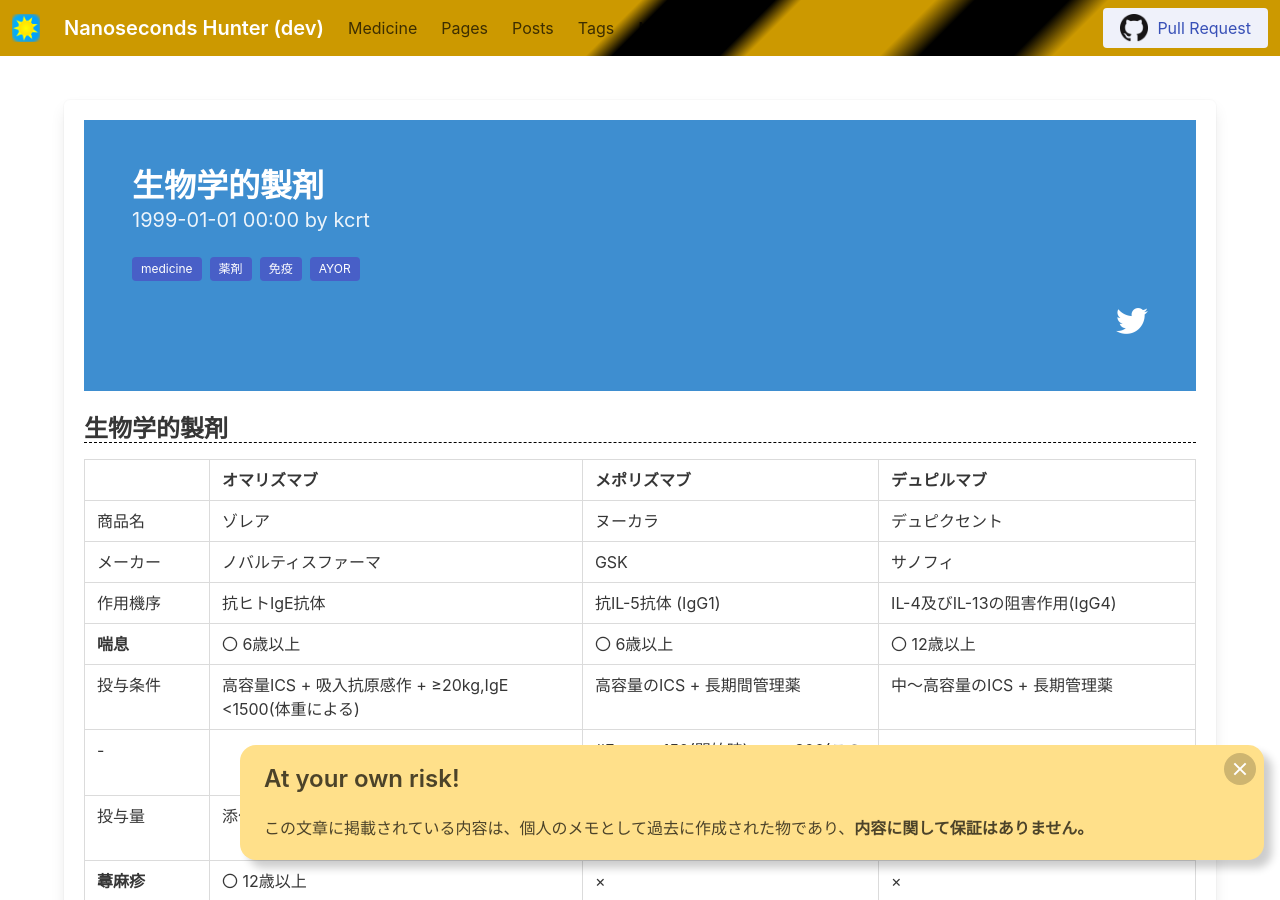
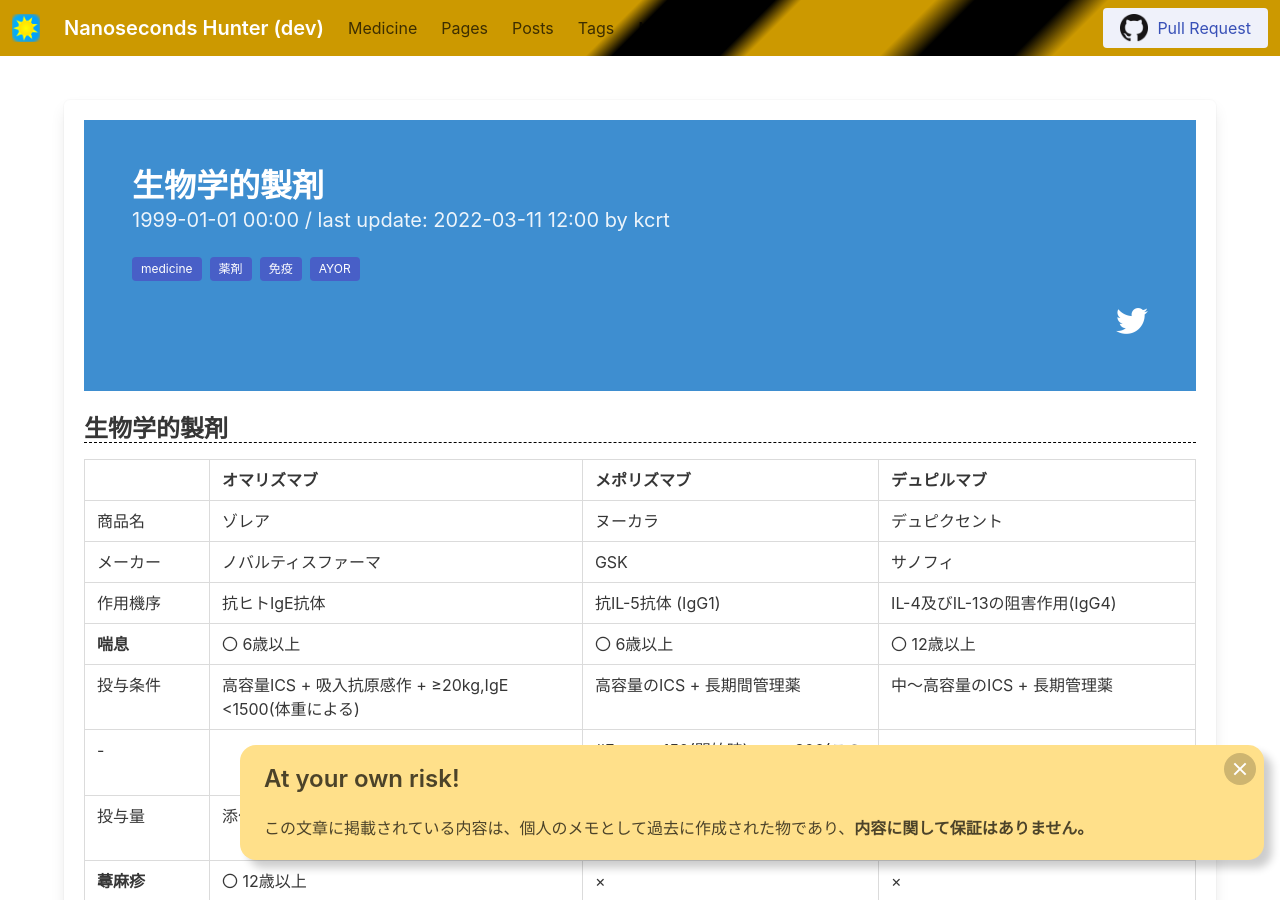
Before and after one commit to kcrt/www.kcrt.net, a Jekyll site: the page built from medicine/薬剤/免疫/生物学的製剤.md, in a window 1280 px wide and 900 px high. Built offline with Jekyll 4.4.1, drawn with Linux system fonts in a browser that asks for light colours.

Commit message:
Update 生物学的製剤.md

```diff
--- a/medicine/薬剤/免疫/生物学的製剤.md
+++ b/medicine/薬剤/免疫/生物学的製剤.md
@@ -4,6 +4,7 @@ categories:
 - 薬剤
 - 免疫
 date: 1999-01-01 00:00:00 +0900
+update: 2022-03-11 12:00:00 +0900
 tags:
 - medicine
 - 薬剤
```
